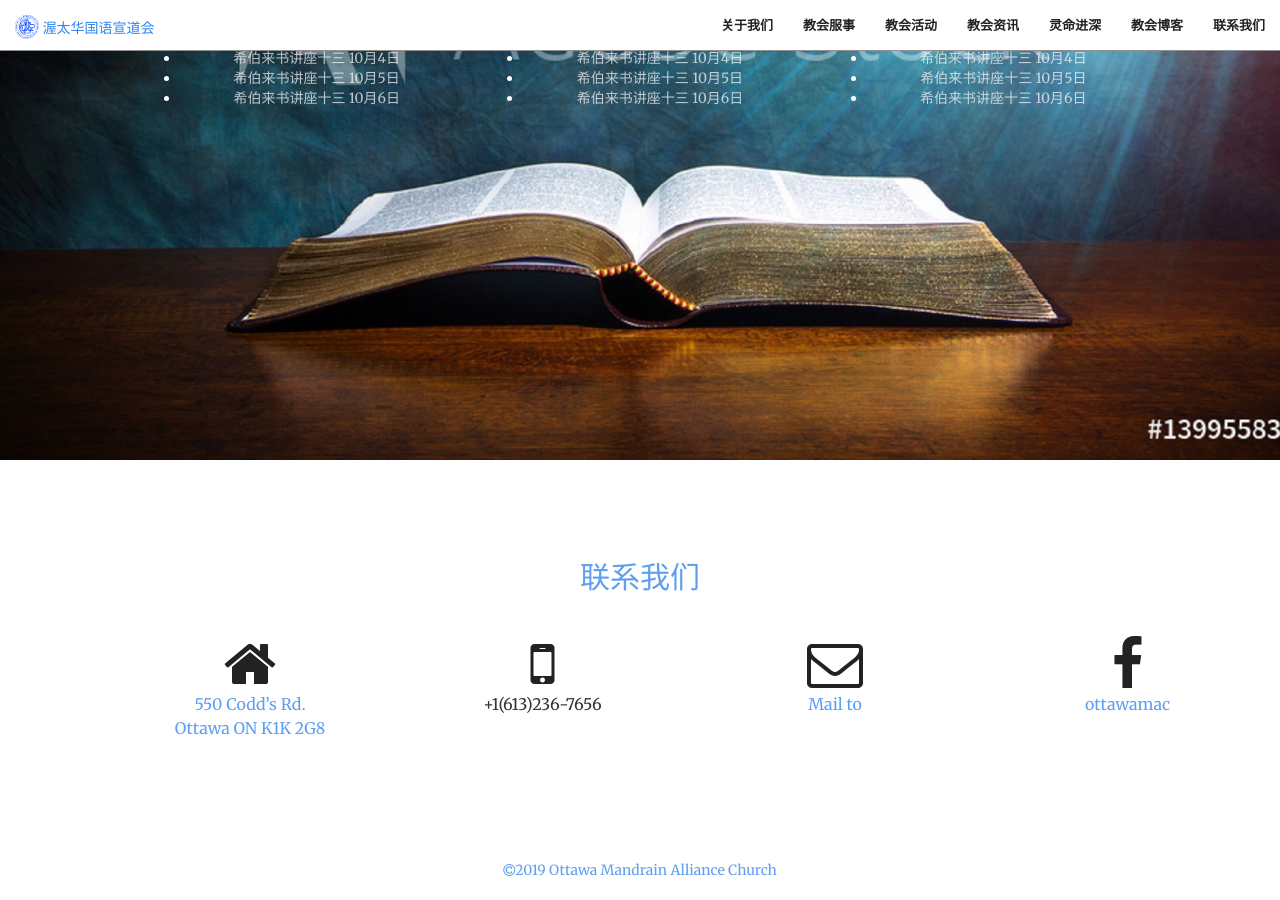
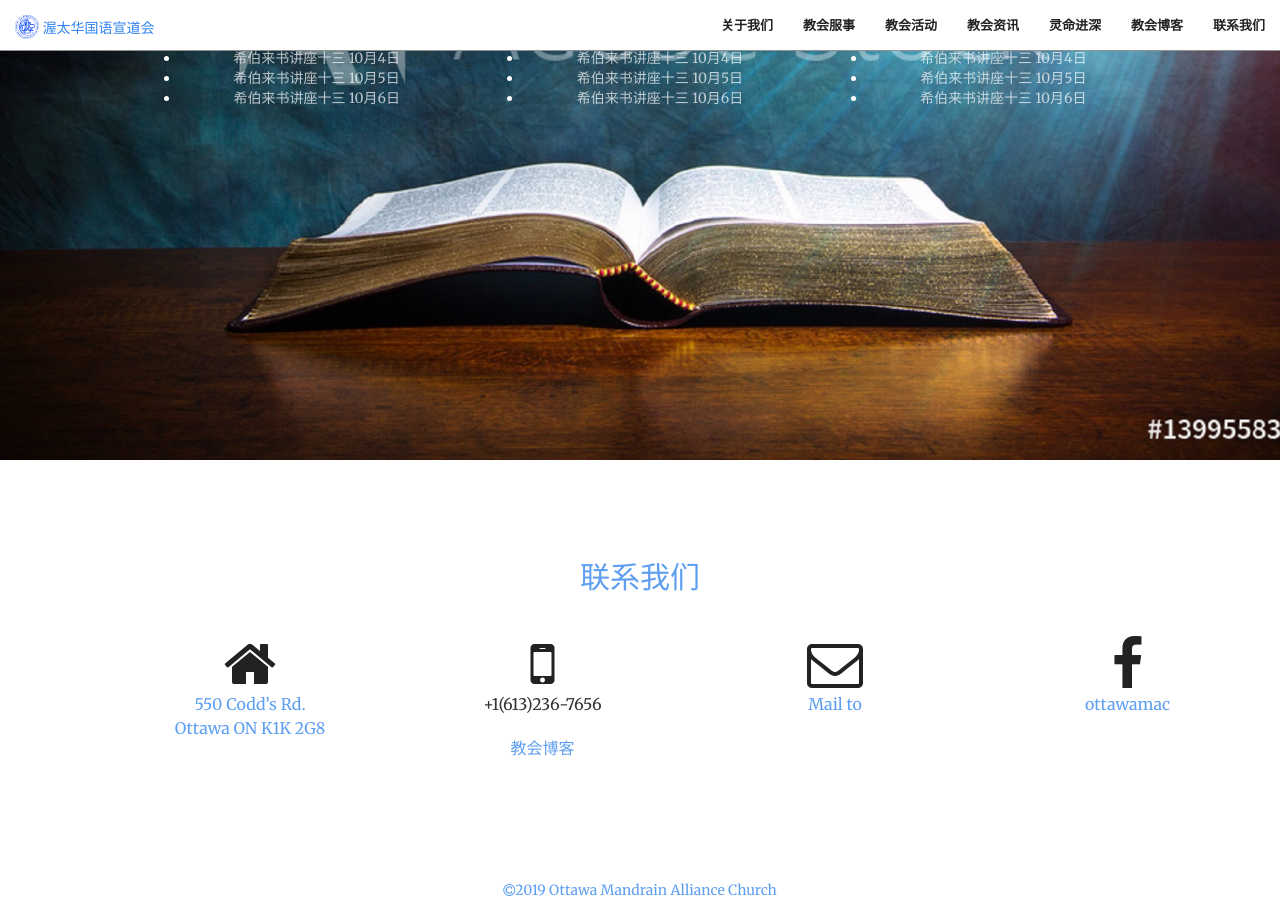
Before and after one commit to JonasYow/ottawaomac, a Jekyll site: the page built from index.html, in a window 1280 px wide and 900 px high, scrolled down 6902 px. Built offline with Jekyll 4.4.1, drawn with Linux system fonts in a browser that asks for light colours.

Commit message:
Update contact.html - add blog icon
add blog icon and point to OMAC blog

```diff
--- a/_includes/contact.html
+++ b/_includes/contact.html
@@ -33,6 +33,12 @@
                     <p>{{ site.facebookgroup }}</p>
                 </a>
             </div>
+        	<div class="col-lg-2 col-lg-offset-1 text-center">
+                <a href="http://ottawamac.blogspot.com/">
+                    <i class="fab fa-blogger-b" data-wow-delay=".1s"></i>
+                    <p>教会博客</p>
+                </a>
+            </div>
         </div>
     </div>
 </section>
```
